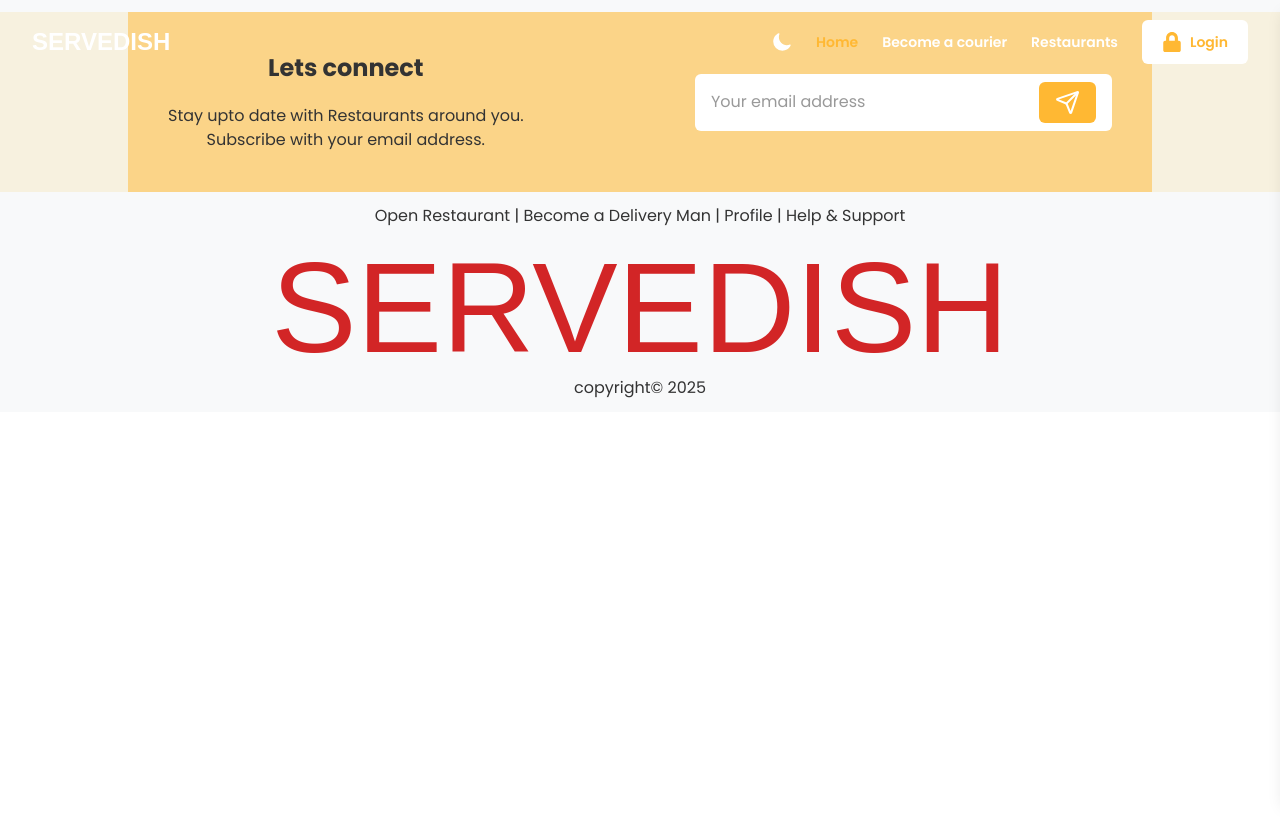
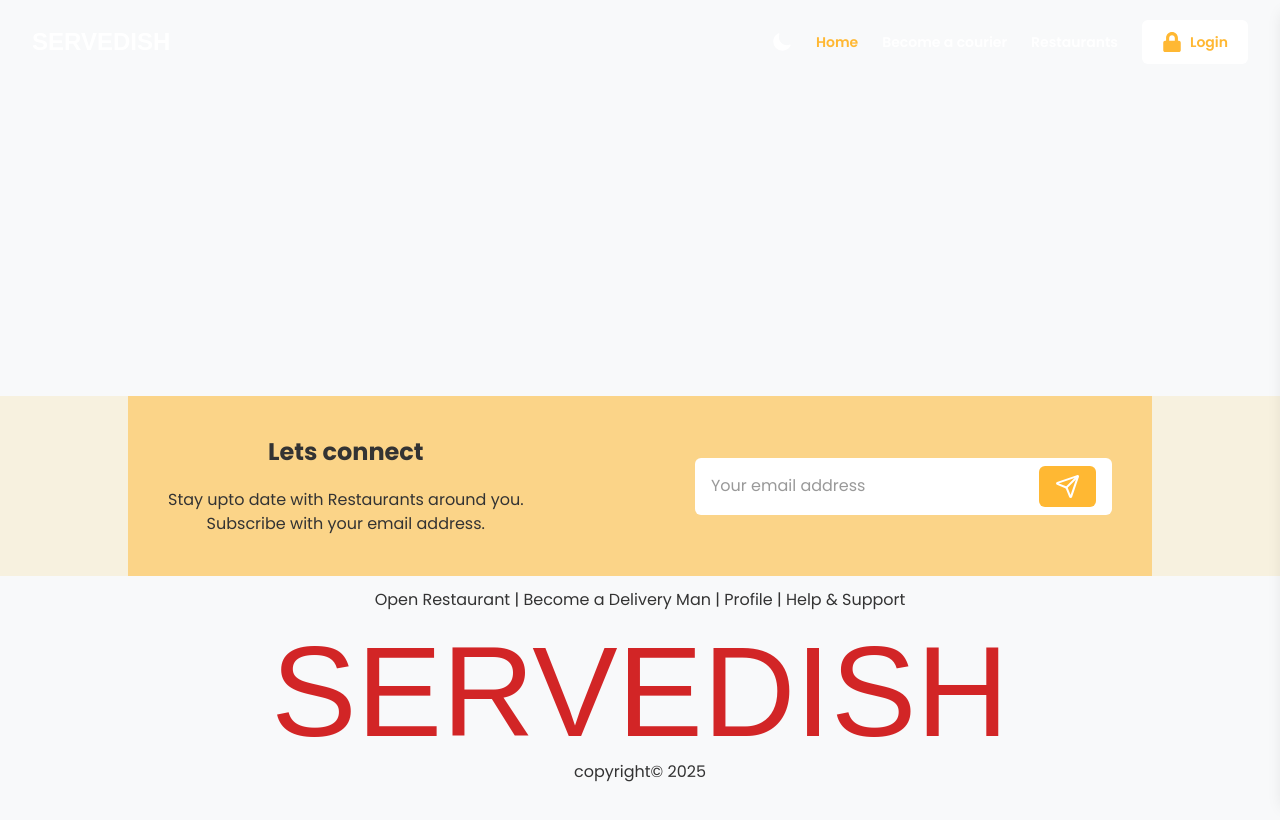
Before and after one commit to joshuaikechukwuodoh/food-delivery-ui-ts, a React (Vite) app: page /home in a window 1280 px wide. Shown: the top 820 px of the page. Built offline with nearby package versions, Linux system fonts and the light colour scheme; no server answers; a web font is replaced by a local one.

Commit message:
Added hot toast for quick notifications

```diff
--- a/package.json
+++ b/package.json
@@ -19,6 +19,7 @@
     "dotenv": "^16.5.0",
     "react": "^19.0.0",
     "react-dom": "^19.0.0",
+    "react-hot-toast": "^2.5.2",
     "react-icons": "^5.5.0",
     "react-router-dom": "^7.5.0"
   },
--- a/src/App.tsx
+++ b/src/App.tsx
@@ -1,11 +1,13 @@
 import Home from "./pages/Home";
 import { BrowserRouter as Router, Route, Routes } from "react-router-dom";
 import HomePage from "./pages/HomePage";
+import { Toaster } from "react-hot-toast";
 
 export default function App() {
   return (
     <>
       <Router>
+        <Toaster />
         <Routes>
           <Route path="/" element={<Home />} />
           <Route path="/home" element={<HomePage />} />
--- a/src/components/ui/Hero.tsx
+++ b/src/components/ui/Hero.tsx
@@ -6,6 +6,7 @@ import { AddressSuggestion } from "../../types/AddressSuggestion";
 import { Button } from "../common/Button";
 import { getAddressSuggestions } from "../../services/api/AddressSuggestion";
 import { useNavigate } from "react-router-dom";
+import toast from "react-hot-toast";
 
 export default function Hero() {
   const [addressInput, setAddressInput] = useState("");
@@ -72,11 +73,8 @@ export default function Hero() {
   // Handle set location button click
   const handleSetLocation = () => {
     if (selectedLocation) {
-      // Here you would typically save the location to state/context/backend
-      alert(
-        `Location set to: ${addressInput}\nLat: ${selectedLocation.lat}, Lng: ${selectedLocation.lng}`
-      );
       navigate("/home");
+      toast.success(`New Location Set ${addressInput}`);
     } else {
       alert("Please select a location from the suggestions");
     }
--- a/src/pages/HomePage.tsx
+++ b/src/pages/HomePage.tsx
@@ -3,7 +3,7 @@ import Header from "../components/layout/Header";
 
 export default function HomePage() {
   return (
-    <div className="bg-lightMist text-charcoalSlate dark:bg-charcoalSlate/50 dark:text-creamyWhite">
+    <div className="bg-lightMist py-96 text-charcoalSlate dark:bg-charcoalSlate/50 dark:text-creamyWhite">
       <Header />
       <Footer />
     </div>
--- a/vite.config.ts
+++ b/vite.config.ts
@@ -1,14 +1,7 @@
 import { defineConfig } from "vite";
 import react from "@vitejs/plugin-react";
 import tailwindcss from "@tailwindcss/vite";
-import dotenv from "dotenv";
 
-dotenv.config();
-
-// https://vite.dev/config/
 export default defineConfig({
   plugins: [react(), tailwindcss()],
-  define: {
-    __VITE_MAP_API_URL__: `"${process.env.VITE_MAP_API_URL}"`,
-  },
 });
```
Also changed, not shown: 1 other file (tests, documents, lock files or other folders).
